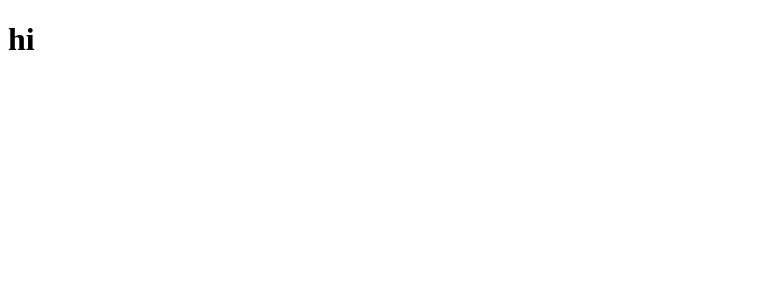
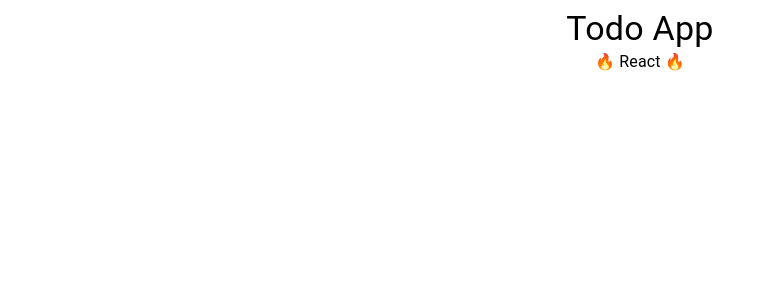
Before and after one commit to milkyascodes/todo-app-react, a React (Create React App) app: page / in a window 1280 px wide. Shown: the top 300 px of the page, without its empty margins (0-766 px from the left). Built offline with nearby package versions, Linux system fonts and the light colour scheme.

Commit message:
added a heading

```diff
--- a/src/App.js
+++ b/src/App.js
@@ -1,9 +1,12 @@
+import { Typography } from '@mui/material'
 import React from 'react'
+
 
 function App() {
   return (
-    <div>
-      <h1>hi</h1>
+    <div className="container">
+      <Typography variant="h4" align="center" className="title">Todo App</Typography>
+      <Typography align="center" className="sub-title"> 🔥 React 🔥 </Typography>
     </div>
   )
 }
```
